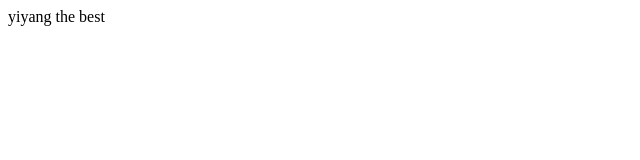
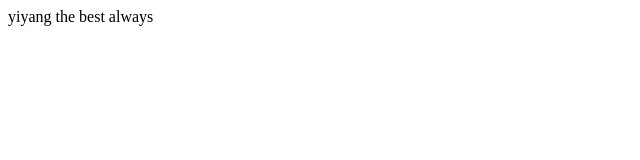
Before and after one commit to yiyangliao1208/silver-bassoon, a plain HTML site: page index.html in a window 1280 px wide. Shown: the full height of the page, 0-640 px from the left. Drawn offline with Linux system fonts and the light colour scheme.

Commit message:
Update index.html

```diff
--- a/index.html
+++ b/index.html
@@ -6,6 +6,6 @@
     <title>Document</title>
 </head>
 <body>
-    yiyang the best
+    yiyang the best always
 </body>
 </html>
```
